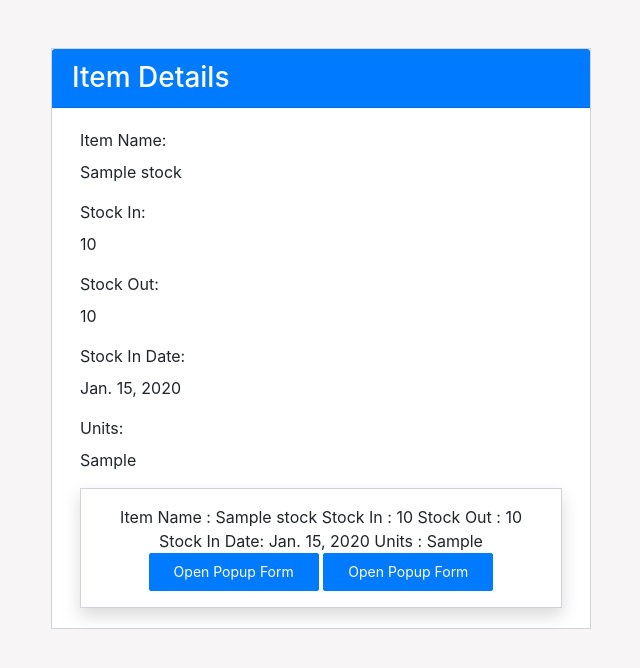
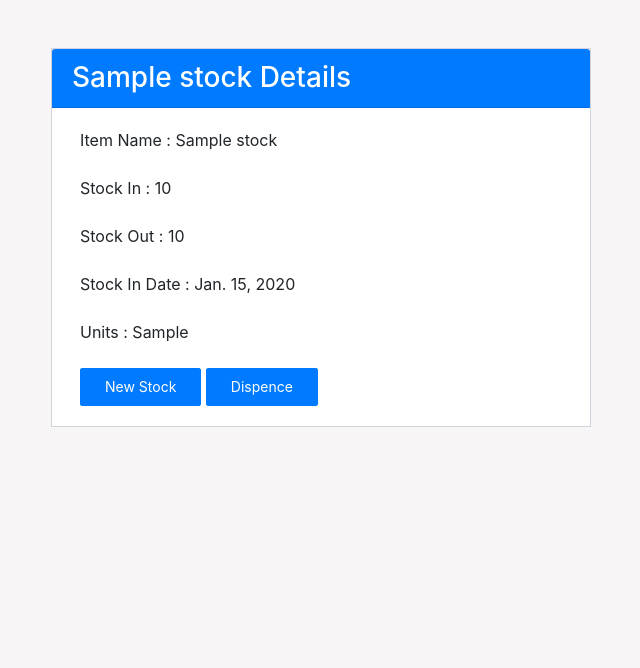
Before and after one commit to OlukaGibson/deploy, a Django app: page /details/1/ in a window 1280 px wide. Shown: the part 86-754 px from the top of the page, without its empty margins (319-959 px from the left). Run offline with Django 5.2, Linux system fonts and the light colour scheme; a user stored in the database is signed in; tables that the repository leaves empty hold one stand-in row (values such as "Sample post"); some libraries are stand-ins or nearby versions.

Commit message:
God is great

```diff
--- a/templates/dashboard/details.html
+++ b/templates/dashboard/details.html
@@ -6,42 +6,31 @@
         <div class="col-md-6 offset-md-3">
             <div class="card">
                 <div class="card-header bg-primary text-white">
-                    <h3 class="mb-0">Item Details</h3>
+                    <h3 class="mb-0">{{item.item_name}} Details</h3>
                 </div>
                 <div class="card-body">
                     <div class="form-group">
-                        <label for="item_name">Item Name:</label>
-                        <p class="form-control-static">{{item.item_name}}</p>
+                        <label for="item_name">Item Name : {{item.item_name}}</label>
                     </div>
                     <div class="form-group">
-                        <label for="stock_in">Stock In:</label>
-                        <p class="form-control-static">{{item.stock_in}}</p>
+                        <label for="stock_in">Stock In : {{item.stock_in}}</label>
                     </div>
                     <div class="form-group">
-                        <label for="stock_out">Stock Out:</label>
-                        <p class="form-control-static">{{item.stock_out}}</p>
+                        <label for="stock_out">Stock Out : {{item.stock_out}}</label>
                     </div>
                     <div class="form-group">
-                        <label for="stock_in_date">Stock In Date:</label>
-                        <p class="form-control-static">{{item.stock_in_date}}</p>
+                        <label for="stock_in_date">Stock In Date : {{item.stock_in_date}}</label>
                     </div>
                     <div class="form-group">
-                        <label for="units">Units:</label>
-                        <p class="form-control-static">{{item.units}}</p>
+                        <label for="units">Units : {{item.units}}</label>
                     </div>
-                    <div class="card my-card shadow text-center p-3">
-                        Item Name : {{item.item_name}}
-                        Stock In : {{item.stock_in}}
-                        Stock Out : {{item.stock_out}}
-                        Stock In Date: {{item.stock_in_date}}
-                        Units : {{item.units}}
                         <div>
                             <button type="button" class="btn btn-primary" data-toggle="modal" data-target="#popupFormModal1">
-                                Open Popup Form
+                                New Stock
                             </button>
 
                             <button type="button" class="btn btn-primary" data-toggle="modal" data-target="#popupFormModal2">
-                                Open Popup Form
+                                Dispence
                             </button>
 
                             <!-- The Modal -->
@@ -94,8 +83,6 @@
                                     </div>
                                 </div>
                         </div>
-                    </div>
-
                 </div>
             </div>
         </div>
```
